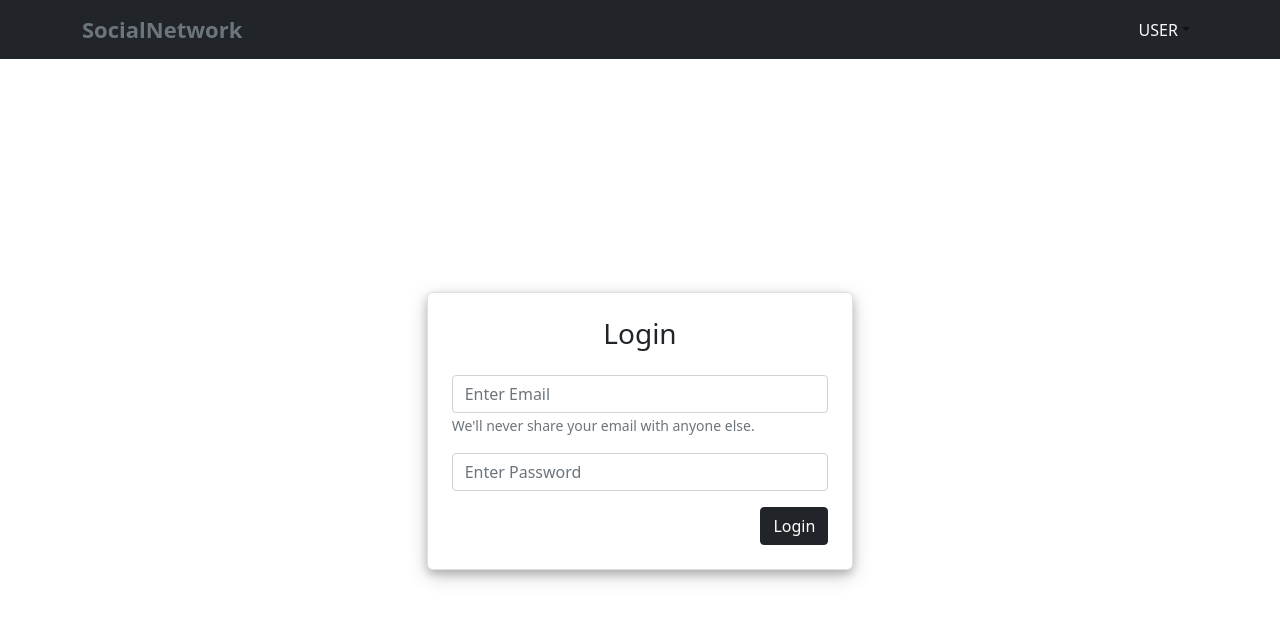
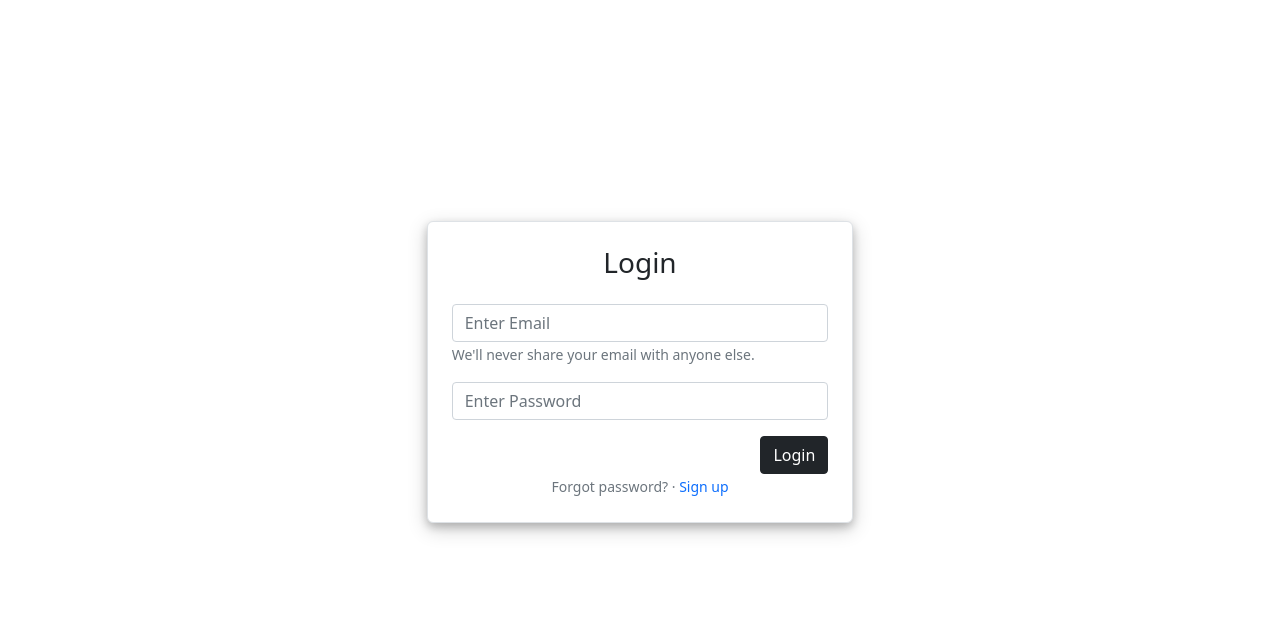
Before and after one commit to provishalk/socialnetwork, a React (Create React App) app: page / in a window 1280 px wide. Shown: the top 620 px of the page. Built offline with nearby package versions, Linux system fonts and the light colour scheme; the HTML template or start-up script is replaced by a standard one; what alertifyjs would draw is missing.

Commit message:
Navbar REMOVED

```diff
--- a/src/containers/Home/Home.js
+++ b/src/containers/Home/Home.js
@@ -77,7 +77,6 @@ const Home = () => {
 
     return (
         <>
-            <MyNavBar />
             <div className="container">
                 <div className="row">
                     <div className="col-md-8 m-auto  p-2 font-weight-bold home__cards">
--- a/src/containers/Login/Login.js
+++ b/src/containers/Login/Login.js
@@ -5,8 +5,13 @@ import { NOT_SHARING, ENTER_EMAIL, ENTER_PASSWORD, USER_LOGIN, SUCCESS_LOGIN } f
 import { LOGIN } from '../../labels/button';
 import axios from 'axios';
 import alertify from 'alertifyjs';
-
-const Login = ({history}) => {
+import { Link } from 'react-router-dom';
+import "./Login.scss"
+const Login = ({ history }) => {
+    const isLoggedIn = localStorage.getItem("user");
+    if (isLoggedIn) {
+        history.push("/home");
+    }
     const [email, setEmail] = useState("");
     const [password, setPassword] = useState("");
     const onSumbitHandler = event => {
@@ -15,7 +20,7 @@ const Login = ({history}) => {
         axios
             .post(`${process.env.REACT_APP_BASE_URL}${USER_LOGIN}`, data)
             .then(res => {
-                localStorage.setItem("user",JSON.stringify(res.data.data));
+                localStorage.setItem("user", JSON.stringify(res.data.data));
                 alertify.success(SUCCESS_LOGIN);
                 history.push("/home");
             })
@@ -57,6 +62,11 @@ const Login = ({history}) => {
                         {LOGIN}
                     </Button>
                 </Form.Group>
+                <Form.Group className="text-center">
+                    <Form.Text>
+                        Forgot password? · <Link to="/signup" className="login__link">Sign up</Link>
+                    </Form.Text>
+                </Form.Group>
             </Form>
         </AuthWrapper>
     )
--- /dev/null
+++ b/src/containers/Login/Login.scss
@@ -0,0 +1,5 @@
+.login {
+    &__link {
+        text-decoration: none;
+    }
+}
--- a/src/containers/Registration/Registration.js
+++ b/src/containers/Registration/Registration.js
@@ -6,7 +6,7 @@ import alertify from 'alertifyjs';
 import { USER_SIGNUP, ENTER_NAME, ENTER_EMAIL, ENTER_PASSWORD, NOT_SHARING, AGREEMENT } from "../../utils/constants";
 import { SIGN_UP } from '../../labels/button';
 import AuthWrapper from '../../hoc/AuthWrapper/AuthWrapper';
-
+import { Link } from 'react-router-dom';
 const Registration = ({ history }) => {
     const [name, setName] = useState("");
     const [email, setEmail] = useState("");
@@ -70,6 +70,11 @@ const Registration = ({ history }) => {
                         {SIGN_UP}
                     </Button>
                 </Form.Group>
+                <Form.Group className="text-center">
+                    <Form.Text>
+                        Already have account? · <Link to="/" className="login__link">Login</Link>
+                    </Form.Text>
+                </Form.Group>
             </Form>
         </AuthWrapper>
     )
--- a/src/hoc/AuthWrapper/AuthWrapper.js
+++ b/src/hoc/AuthWrapper/AuthWrapper.js
@@ -5,7 +5,6 @@ import MyNavBar from '../../components/NavBar/MyNavBar';
 const AuthWrapper = (props) => {
     return (
         <>
-            <MyNavBar />
             <div className="d-flex align-items-center justify-content-center authwrapper_container">
                 <div className="col-md-4 border p-4 authwrapper_container__content bg-white">
                     {props.children}
```
